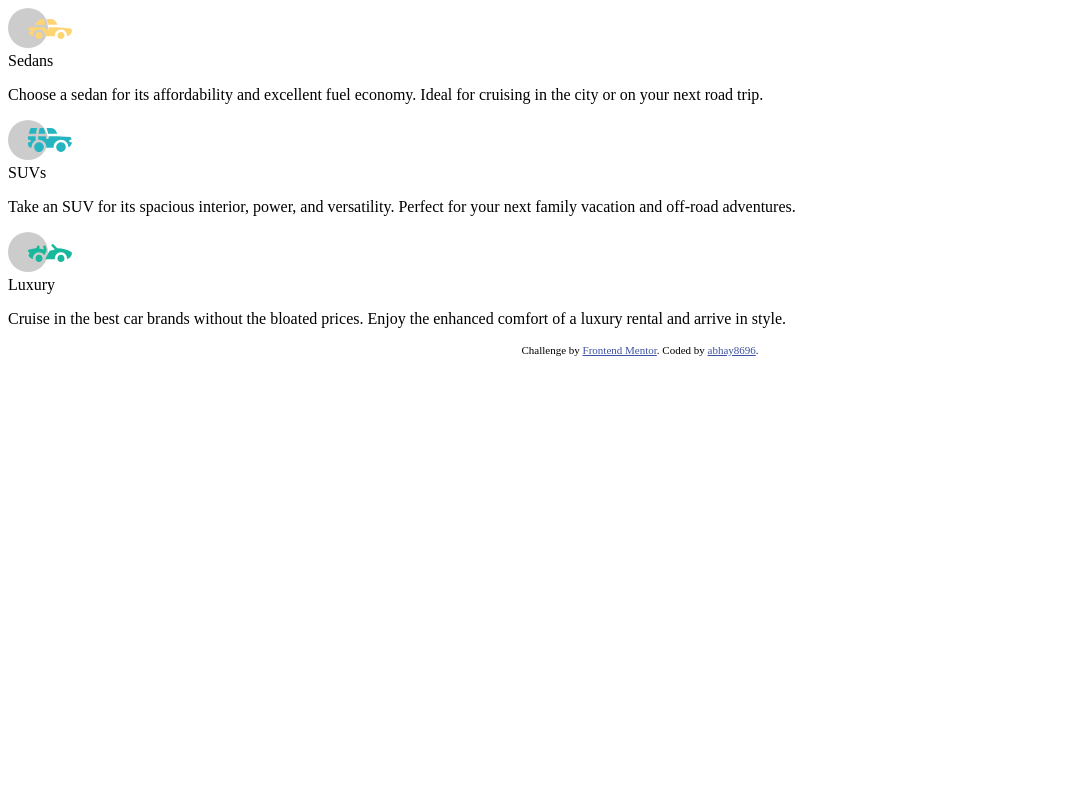
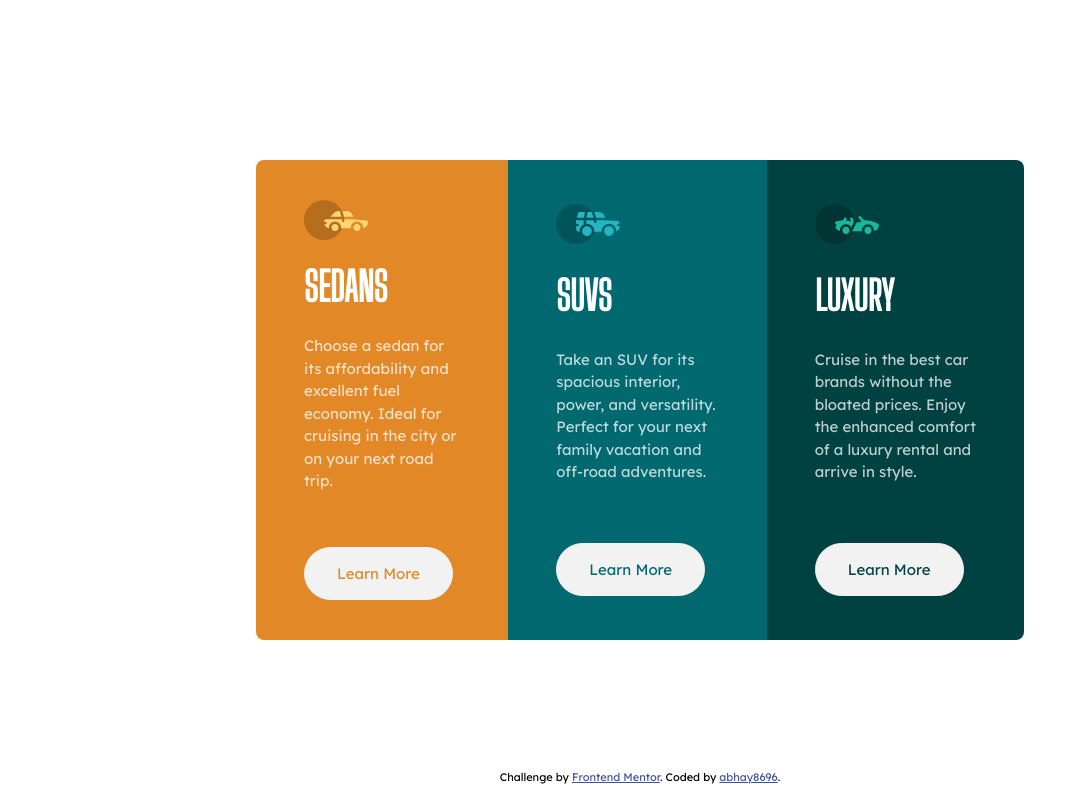
Before and after one commit to abhay8696/3-column-card, a plain HTML site: page index.html in a window 1280 px wide. Shown: the whole page, without its empty margins (0-1079 px from the left). Drawn offline with Linux system fonts and the light colour scheme.

Commit message:
styles completed for desktop screens

```diff
--- a/index.html
+++ b/index.html
@@ -5,14 +5,12 @@
   <meta name="viewport" content="width=device-width, initial-scale=1.0"> <!-- displays site properly based on user's device -->
 
   <link rel="icon" type="image/png" sizes="32x32" href="./images/favicon-32x32.png">
+  <link rel="stylesheet" href="styles.css"/>
+  <link rel="preconnect" href="https://fonts.googleapis.com">
+  <link rel="preconnect" href="https://fonts.gstatic.com" crossorigin>
+  <link href="https://fonts.googleapis.com/css2?family=Big+Shoulders+Display&family=Lexend+Deca&display=swap" rel="stylesheet">
 
   <title>Frontend Mentor | 3-column preview card component</title>
-
-  <!-- Feel free to remove these styles or customise in your own stylesheet 👍 -->
-  <style>
-    .attribution { font-size: 11px; text-align: center; }
-    .attribution a { color: hsl(228, 45%, 44%); }
-  </style>
 </head>
 <body>
   <div class="cards">
@@ -23,7 +21,7 @@
         Choose a sedan for its affordability and excellent fuel economy. Ideal for cruising in the city
         or on your next road trip.
       </p>
-      <span class="button"></span>
+      <span class="button">Learn More</span>
     </div>
     <div class="card2">
       <img src="./images/icon-suvs.svg"/>
@@ -32,7 +30,7 @@
         Take an SUV for its spacious interior, power, and versatility. Perfect for your next family vacation
         and off-road adventures.
       </p>
-      <span class="button"></span>
+      <span class="button">Learn More</span>
     </div>
 
     <div class="card3">
@@ -42,12 +40,12 @@
         Cruise in the best car brands without the bloated prices. Enjoy the enhanced comfort of a luxury
         rental and arrive in style.
       </p>
-      <span class="button"></span>
+      <span class="button">Learn More</span>
     </div>
   </div>
   <div class="attribution">
     Challenge by <a href="https://www.frontendmentor.io?ref=challenge" target="_blank">Frontend Mentor</a>.
-    Coded by <a href="#">abhay8696</a>.
+    Coded by <a href="https://github.com/abhay8696/3-column-card.git">abhay8696</a>.
   </div>
 </body>
 </html>
--- /dev/null
+++ b/styles.css
@@ -0,0 +1,91 @@
+body{
+    display: flex;
+    align-items: center;
+    justify-content: center;
+    height: 100vh;
+    margin: 0;
+}
+
+.cards{
+    width: 60%;
+    height: 60%;
+    display: flex;
+    color: white;
+}
+.card1, .card2, .card3{
+    height: 100%;
+    margin: 0;
+    display: flex;
+    flex-direction: column;
+    align-items: flex-start;
+    justify-content: space-evenly;
+    box-sizing: border-box;
+    padding: 1rem 3rem;
+    font-size: 15px;
+    text-align: left;
+}
+.card1{
+    background-color: hsl(31, 77%, 52%);
+    border-radius: 0.5rem 0 0 0.5rem;
+}
+.card1 > .button{
+    color: hsl(31, 77%, 52%);;
+}
+.card1 > .button:hover{
+    background-color: hsl(31, 77%, 52%);
+}
+.card2{
+    background-color: hsl(184, 100%, 22%);
+}
+.card2 > .button{
+    color: hsl(184, 100%, 22%);
+}
+.card2 > .button:hover{
+    background-color: hsl(184, 100%, 22%);
+}
+.card3{
+    background-color: hsl(179, 100%, 13%);
+    border-radius: 0 0.5rem 0.5rem 0;
+}
+.card3 > .button{
+    color: hsl(179, 100%, 13%);
+}
+.card3 > .button:hover{
+    background-color: hsl(179, 100%, 13%);
+}
+.title{
+    text-transform:uppercase;
+    font-size: 2.5rem;
+    font-family: 'Big Shoulders Display', 'sans-serif';
+    font-weight: 700;
+}
+p{
+    color: hsla(0, 0%, 100%, 0.75);
+    font-family: 'Lexend Deca', sans-serif;
+    font-weight: 400;
+    margin-top: 0;
+    line-height: 150%;
+}
+.button{
+    background-color: hsl(0, 0%, 95%);
+    padding: 1rem 2rem;
+    border-radius: 50px;
+    font-family: 'Lexend Deca', sans-serif;
+    margin-top: 1rem;
+    border: 1px solid  hsl(0, 0%, 95%);
+}
+.button:hover{
+    cursor: pointer;
+    color:  hsl(0, 0%, 95%);
+    border: 1px solid  hsl(0, 0%, 95%);
+}
+
+
+.attribution {
+    position: absolute;
+    font-size: 11px;
+    text-align: center;
+    bottom: 1rem;
+    font-family: 'Lexend Deca', sans-serif;
+}
+.attribution a { color: hsl(228, 45%, 44%); }
```
